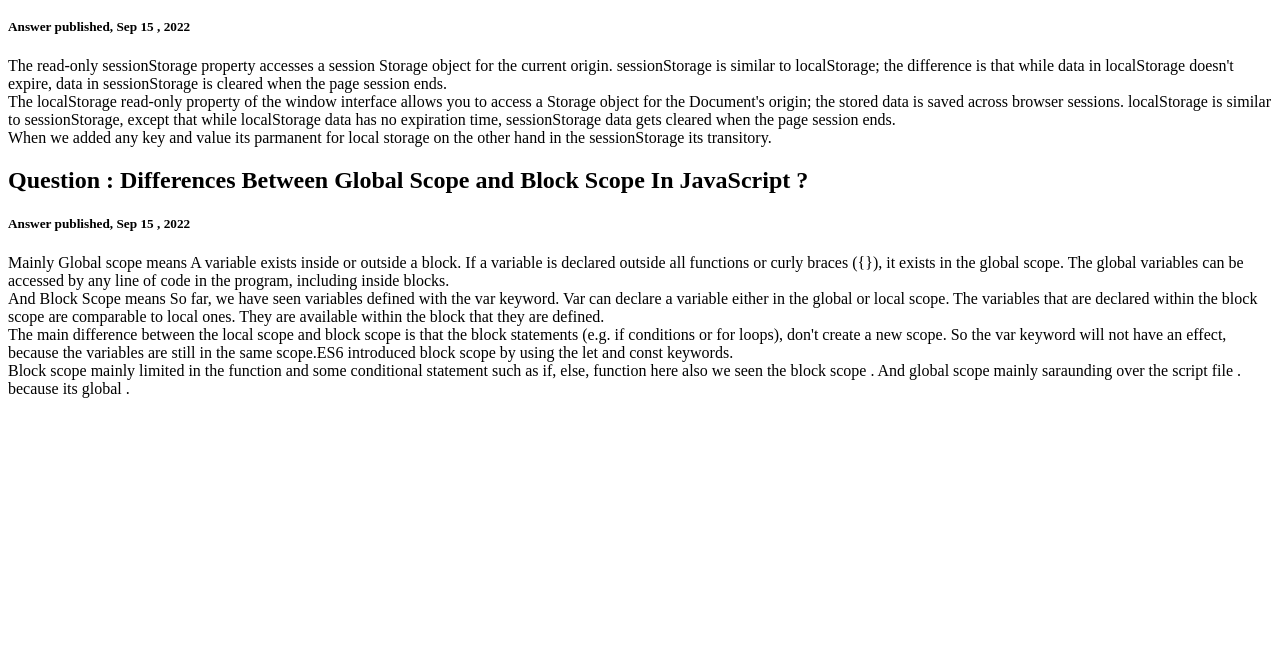
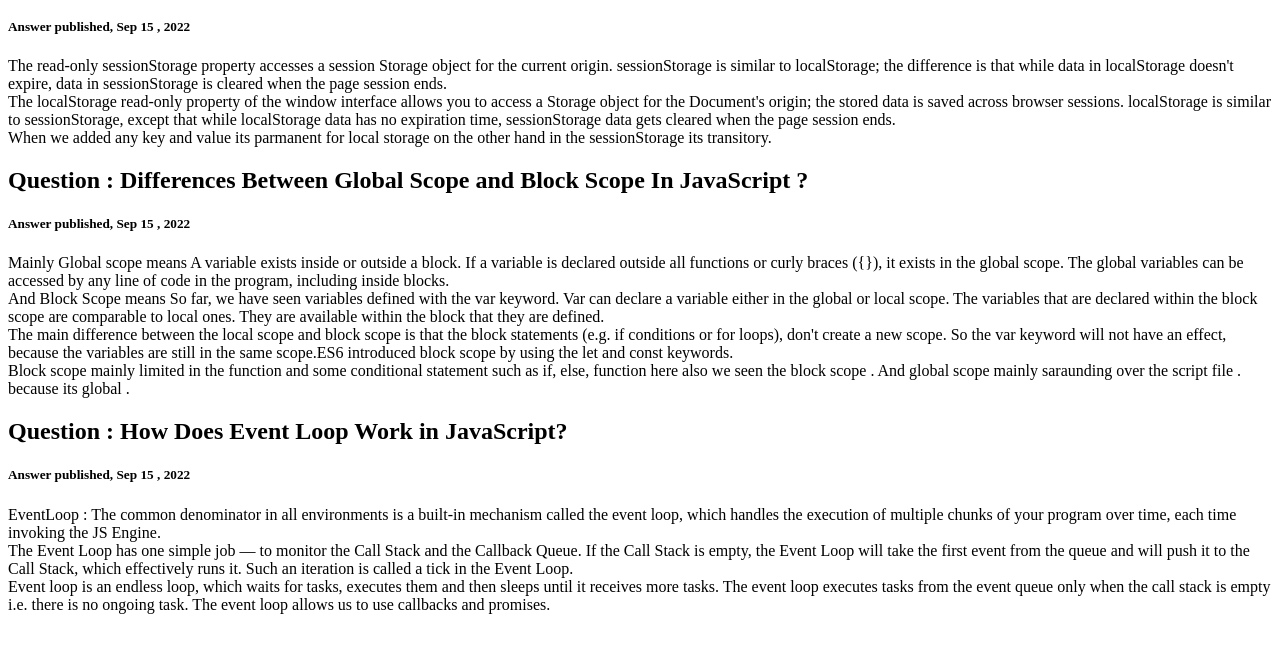
Before and after one commit to sarkerjahiduzzaman/Typing_master, a plain HTML site: page blog.html in a window 1280 px wide. Shown: the part 97-750 px from the top of the page. Drawn offline with Linux system fonts and the light colour scheme.

Commit message:
how to work event loop

```diff
--- a/blog.html
+++ b/blog.html
@@ -41,6 +41,19 @@ The main difference between the local scope and block scope is that the block st
 Block scope mainly limited in the function and some conditional statement such as if, else, function here also we seen the block scope . And global scope mainly saraunding over the script file . because its global .
 </p>
 </div>
+<div class="card">
+    <h2>Question : How Does Event Loop Work in JavaScript?</h2>
+    <h5>Answer published, Sep 15 , 2022</h5>
+
+    <p>EventLoop : The common denominator in all environments is a built-in mechanism called the event loop, which handles the execution of multiple chunks of your program over time, each time invoking the JS Engine.
+
+    <br>
+    The Event Loop has one simple job — to monitor the Call Stack and the Callback Queue. If the Call Stack is empty, the Event Loop will take the first event from the queue and will push it to the Call Stack, which effectively runs it.
+    Such an iteration is called a tick in the Event Loop.
+    <br>
+    Event loop is an endless loop, which waits for tasks, executes them and then sleeps until it receives more tasks. The event loop executes tasks from the event queue only when the call stack is empty i.e. there is no ongoing task. The event loop allows us to use callbacks and promises.
+    </p>
+    </div>
 
 
 
```
